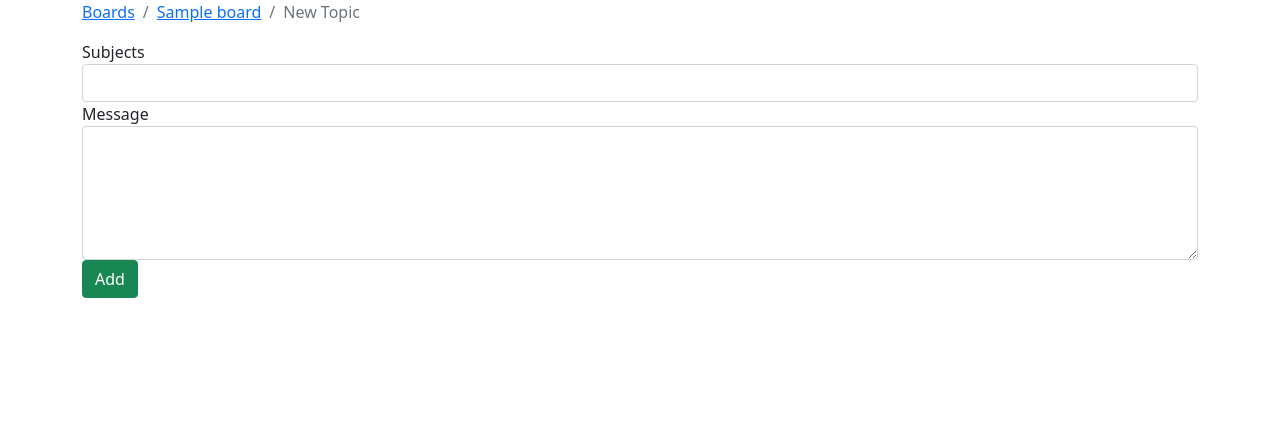
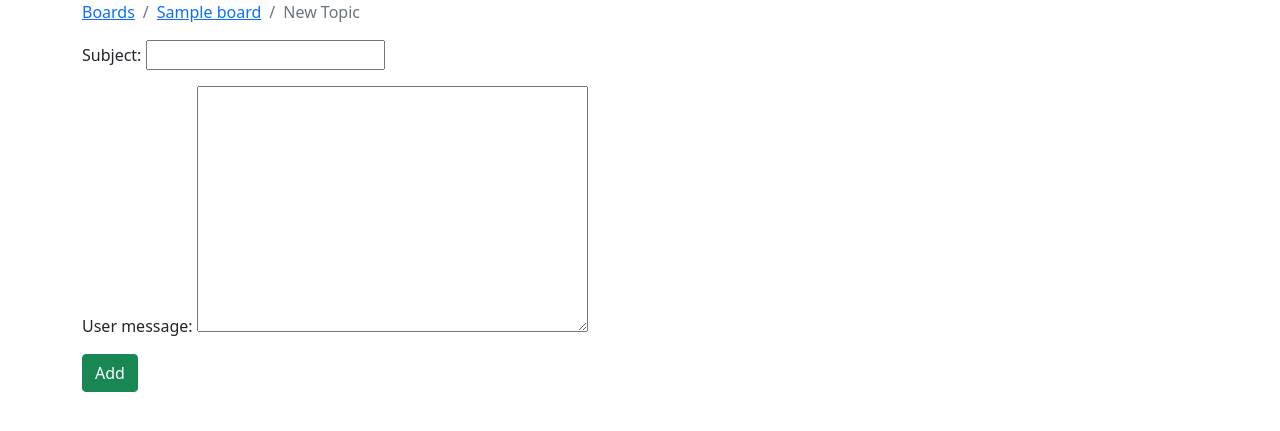
Before and after one commit to fadihboubati/Dicussion-board, a Django app: page /boards/1/new in a window 1280 px wide. Shown: the top 431 px of the page. Run offline with Django 3.2, Linux system fonts and the light colour scheme; tables that the repository leaves empty hold one stand-in row (values such as "Sample post"); some libraries are stand-ins or nearby versions.

Commit message:
refactor, django form

```diff
--- /dev/null
+++ b/boards/forms.py
@@ -0,0 +1,7 @@
+from django import forms
+from .models import Topic
+class NewTopicForm(forms.ModelForm):
+    user_message = forms.CharField(widget=forms.Textarea, max_length=4000)
+    class Meta:
+        model = Topic
+        fields = ['subject', 'user_message']
--- a/boards/views.py
+++ b/boards/views.py
@@ -25,12 +25,14 @@ def board_topics(request, board_id):
     board = get_object_or_404(Board, pk=board_id)
     return render(request, 'pages/topics.html', context={'board': board})
 
-
-def new_topic(request, board_id):
+def new_topic_pure_django(request, board_id):
+    '''
+    form way // conventional way
+    '''
     board = get_object_or_404(Board, pk=board_id)
     if request.method == 'POST':
         subject = request.POST['subject']  # from thr form , inpuutElm, by name not id
-        message = request.POST['message']
+        message = request.POSTget('message') # other way
         user = User.objects.first()
 
         topic = Topic.objects.create(
@@ -50,6 +52,31 @@ def new_topic(request, board_id):
 
     return render(request, 'new_topic.html', context={'board': board})
 
+from .forms import NewTopicForm
+def new_topic(request, board_id):
+    board = get_object_or_404(Board, pk=board_id)
+    user = User.objects.first()
+    if request.method == 'POST':
+        form = NewTopicForm(request.POST)
+        if form.is_valid():
+            topic = form.save(commit=False)
+            topic.board = board
+            topic.created_by = user
+            topic.save()
+
+            post = Post.objects.create(
+                message=form.cleaned_data.get('user_message'),
+                topic=topic,
+                created_by=user
+            )
+            return redirect('board_topics', board_id = board_id or board.pk)
+    else:
+        form = NewTopicForm()
+
+
+    return render(request, 'new_topic.html', context={'board': board, 'form':form})
+
+
 
 def about_us(req):
     return HttpResponse('<h1>About Us Page</h1>', status=200)
--- a/templates/new_topic.html
+++ b/templates/new_topic.html
@@ -11,7 +11,15 @@ Create new topic
 {% endblock breadcrumb %}
 
 {% block content %}
-<form method="POST" action="">
+<form method="POST" novalidate>
+    {% csrf_token %}
+    {{form.as_p}}
+    <button type="submit" class="btn btn-success">Add</button>
+</form>
+
+
+<!--  form way // conventional way
+    <form method="POST" action="">
     {% csrf_token %}
     <div class="form-group">
       <label for="id_subject">Subjects</label>
@@ -23,4 +31,5 @@ Create new topic
     </div>
     <button type="submit" class="btn btn-success">Add</button>
 </form>
+-->
 {% endblock content %}
```
